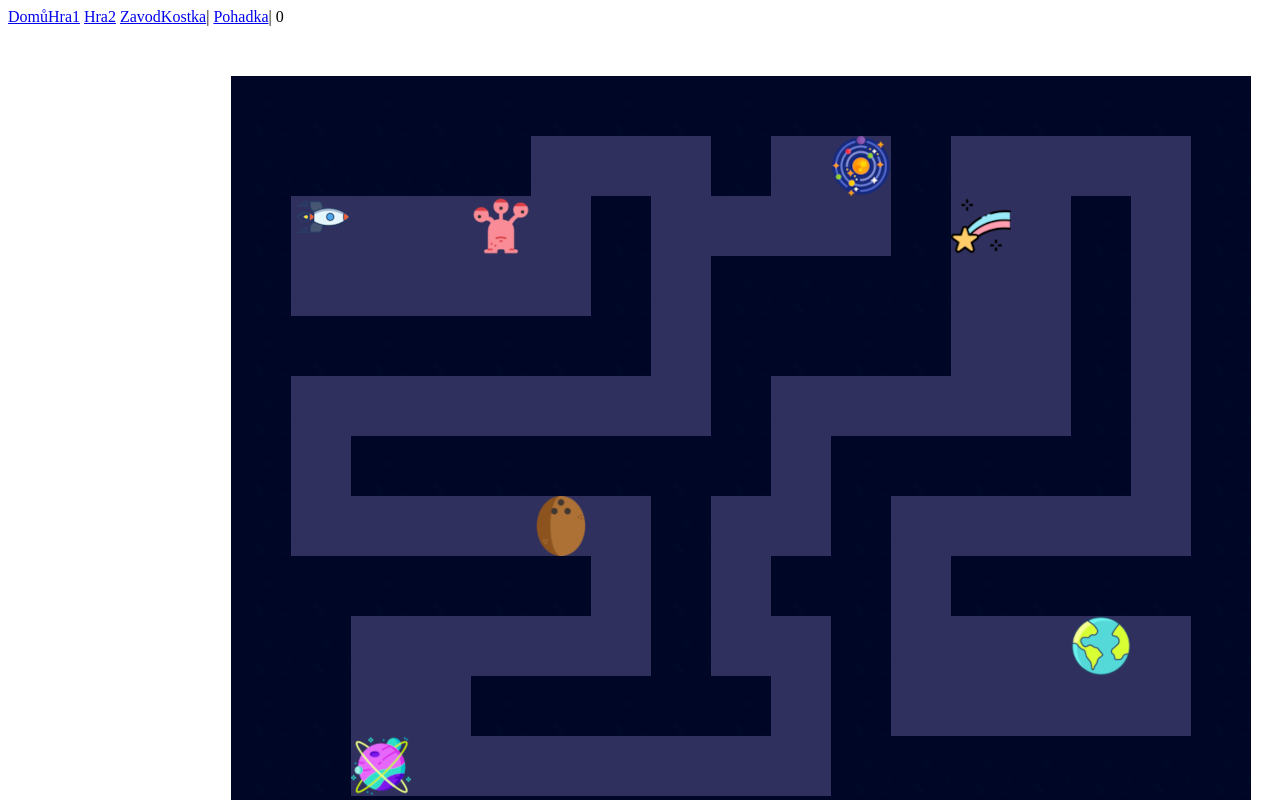
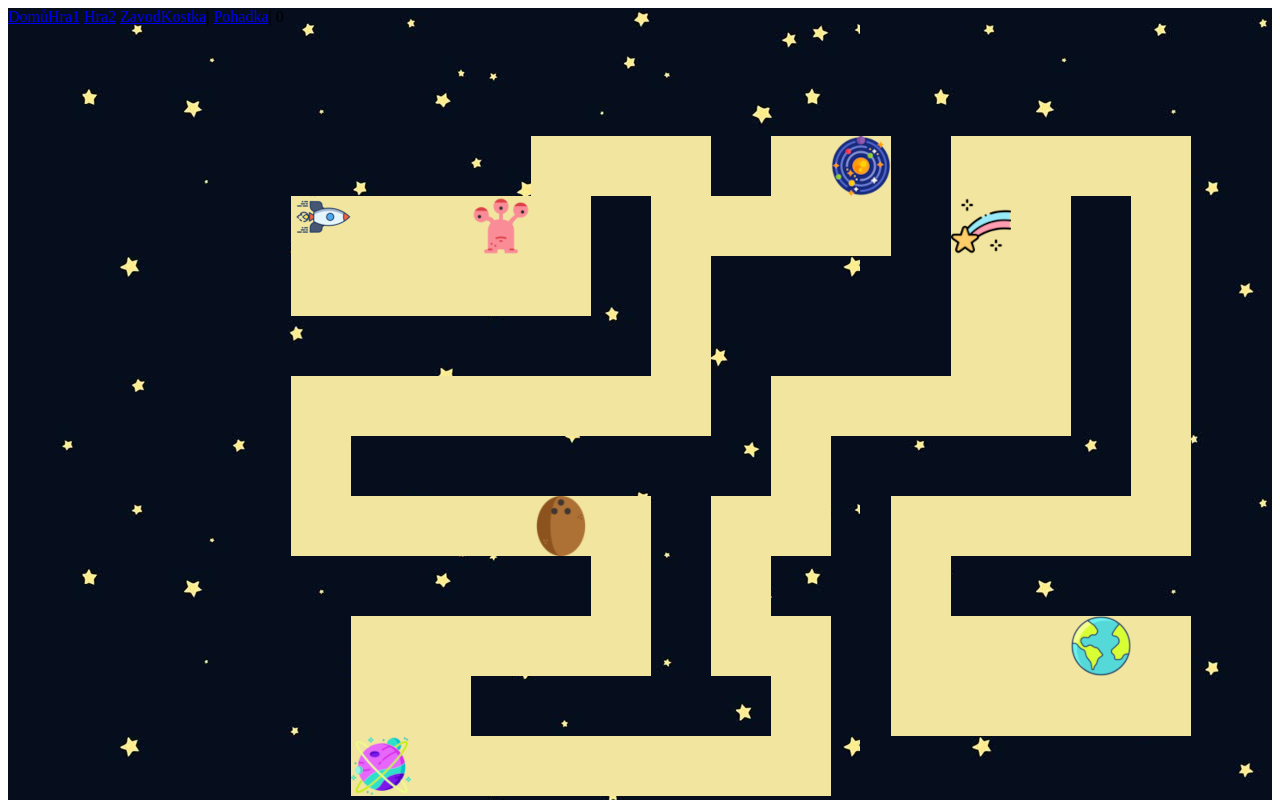
Before and after one commit to DorkaG/bludiste, a Vue app: page /bludiste in a window 1280 px wide. Shown: the top 800 px of the page. Built offline with nearby package versions, Linux system fonts and the light colour scheme; what vue-js-modal would draw is missing.

Commit message:
pozadi bludiste upraveno

```diff
--- a/src/views/Bludiste.vue
+++ b/src/views/Bludiste.vue
@@ -391,7 +391,8 @@ export default {
 #app {
   /* width: 880; */
   overflow: hidden;
-
+  /* background-image: linear-gradient(to right, #344c5f 0%, #071C42 100%); */
+  background-image: url("./../../src/assets/images/pozadi3.jpg");
 }
 
 .supercontainer {
@@ -408,7 +409,7 @@ export default {
 }
 
 .ctverecek {
-    background: rgb(48, 48, 94);
+    background: rgb(241, 229, 159);
     width: 60px;
     height: 60px;
     /* border: solid brown 2px; */
@@ -419,18 +420,28 @@ export default {
 }
 
 .zed {
-  background-image: url("./../../src/assets/images/pozadi2.jpg");
+  /* background-image: url("./../../src/assets/images/pozadi2.jpg"); */
+
+  /* background-color: #344c5f;  */
+   /* #071C42 100%);  */
+
+   background-color:rgb(48, 48, 94);
+   opacity: 0;
 
 
 }
 
 .cesta {
-  background: rgb(48, 48, 94);
+  /* background: rgb(48, 48, 94); */
+  background-color: rgb(241, 229, 159);
+
 }
 
 .obrazek {
-    background: rgb(48, 48, 94);
+    /* background: rgb(48, 48, 94); */
+    background-color: rgb(241, 229, 159);
     position: absolute;
+
 }
 
 
```
